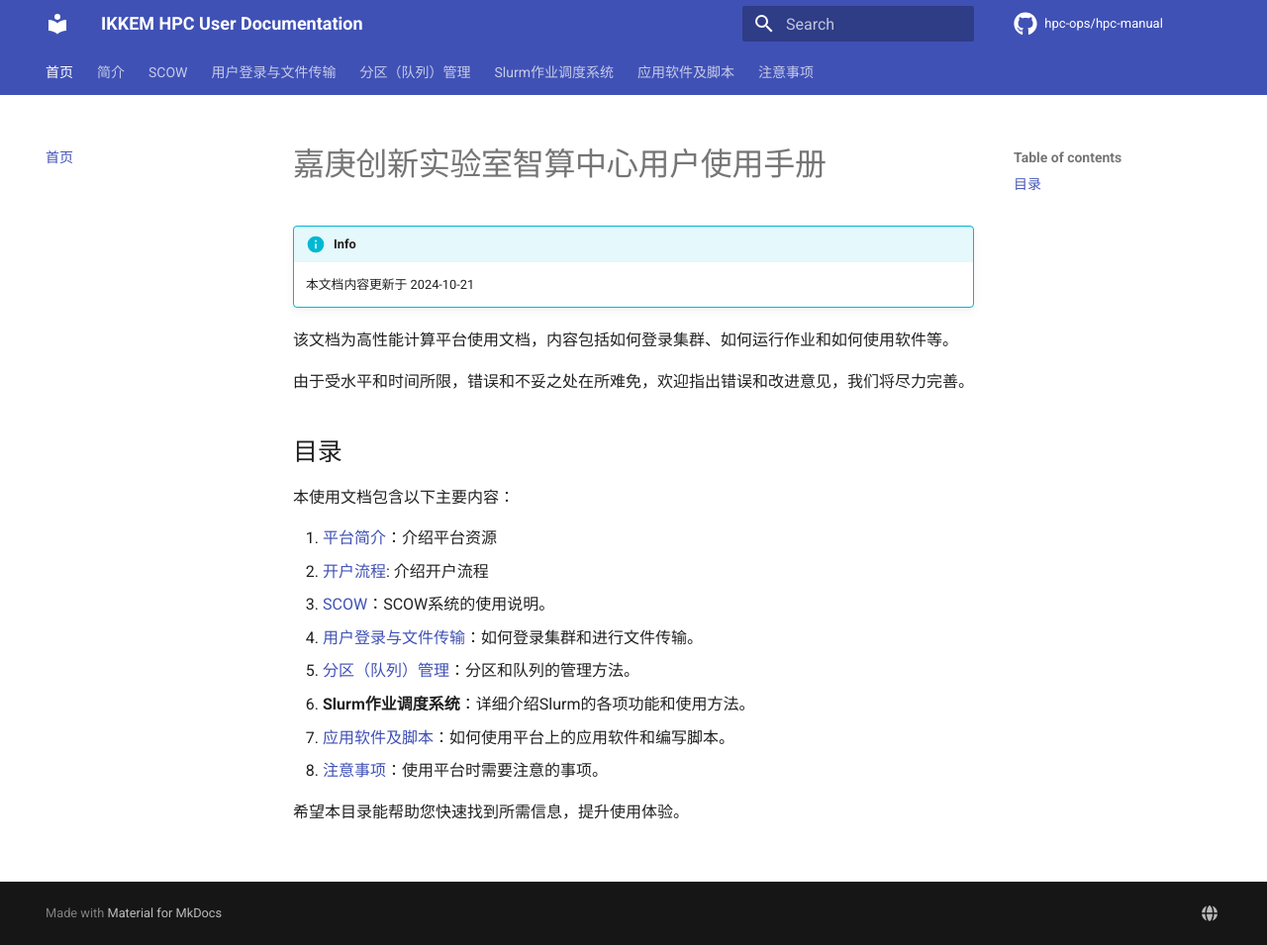
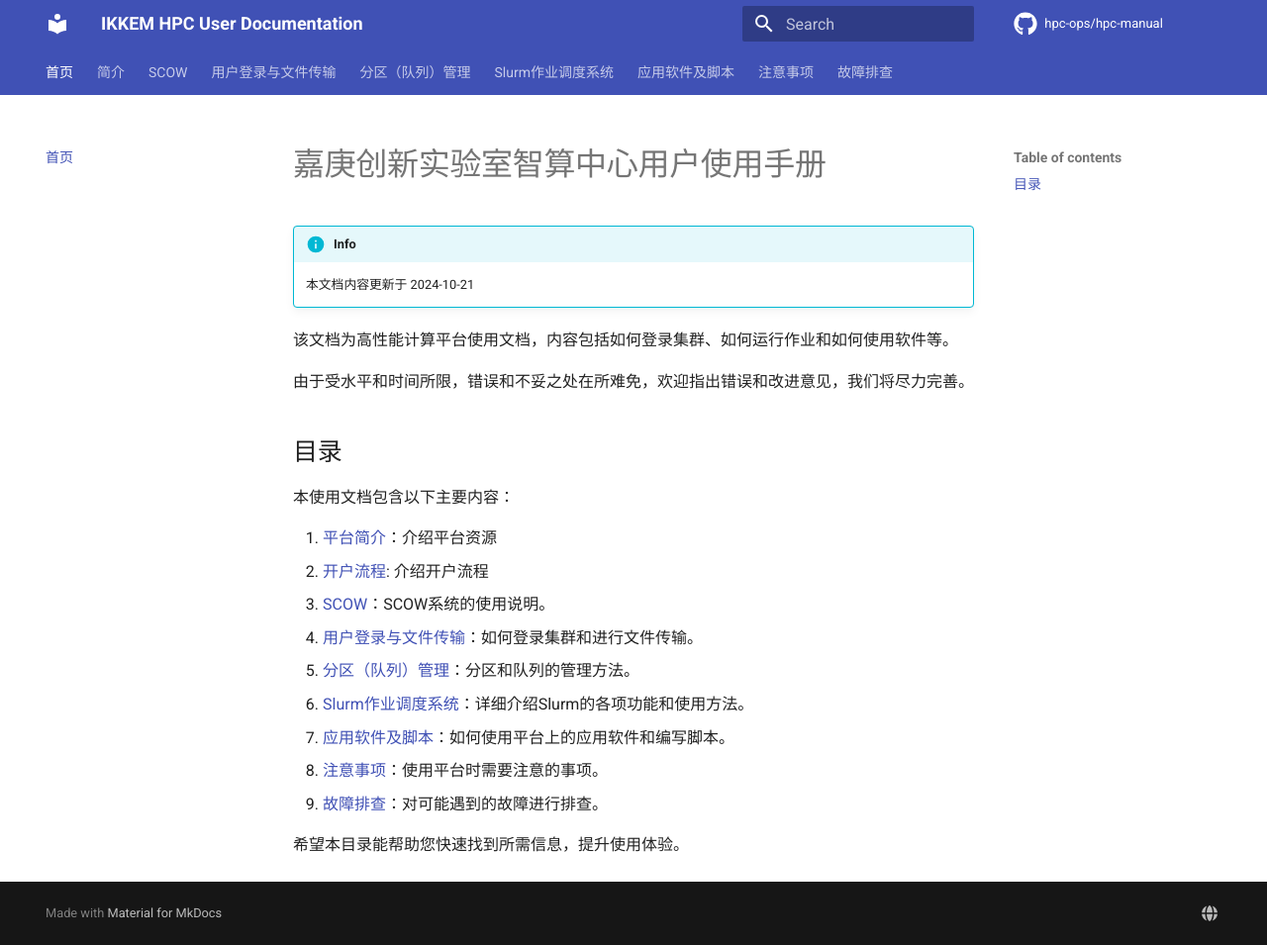
Before and after one commit to chenggroup/ikkem-hpc-manual, an MkDocs documentation site: the page built from docs/index.md, in a window 1280 px wide and 955 px high. Shown: the whole window at 99% size. Built offline with MkDocs 1.6.1 and Material for MkDocs 9.7.7, drawn with Linux system fonts in a browser that asks for light colours.

Commit message:
update navigator

```diff
--- a/docs/index.md
+++ b/docs/index.md
@@ -16,8 +16,9 @@
 3. [SCOW](scow/scow.md)：SCOW系统的使用说明。
 4. [用户登录与文件传输](login-ftp/login-ftp.md)：如何登录集群和进行文件传输。
 5. [分区（队列）管理](partition/partition.md)：分区和队列的管理方法。
-6. **Slurm作业调度系统**：详细介绍Slurm的各项功能和使用方法。
+6. [Slurm作业调度系统](./slurm/slurm.md)：详细介绍Slurm的各项功能和使用方法。
 7. [应用软件及脚本](./app/app.md)：如何使用平台上的应用软件和编写脚本。
 8. [注意事项](./notes/notes.md)：使用平台时需要注意的事项。
+9. [故障排查](./notes/troubleshooting.md)：对可能遇到的故障进行排查。
 
 希望本目录能帮助您快速找到所需信息，提升使用体验。
--- a/mkdocs.yml
+++ b/mkdocs.yml
@@ -83,3 +83,4 @@ nav:
     - slurm/others.md
   - 应用软件及脚本: app/app.md
   - 注意事项: notes/notes.md
+  - 故障排查: notes/troubleshooting.md
```
Also changed, not shown: docs/slurm/slurm.md (+2 -0 lines).
